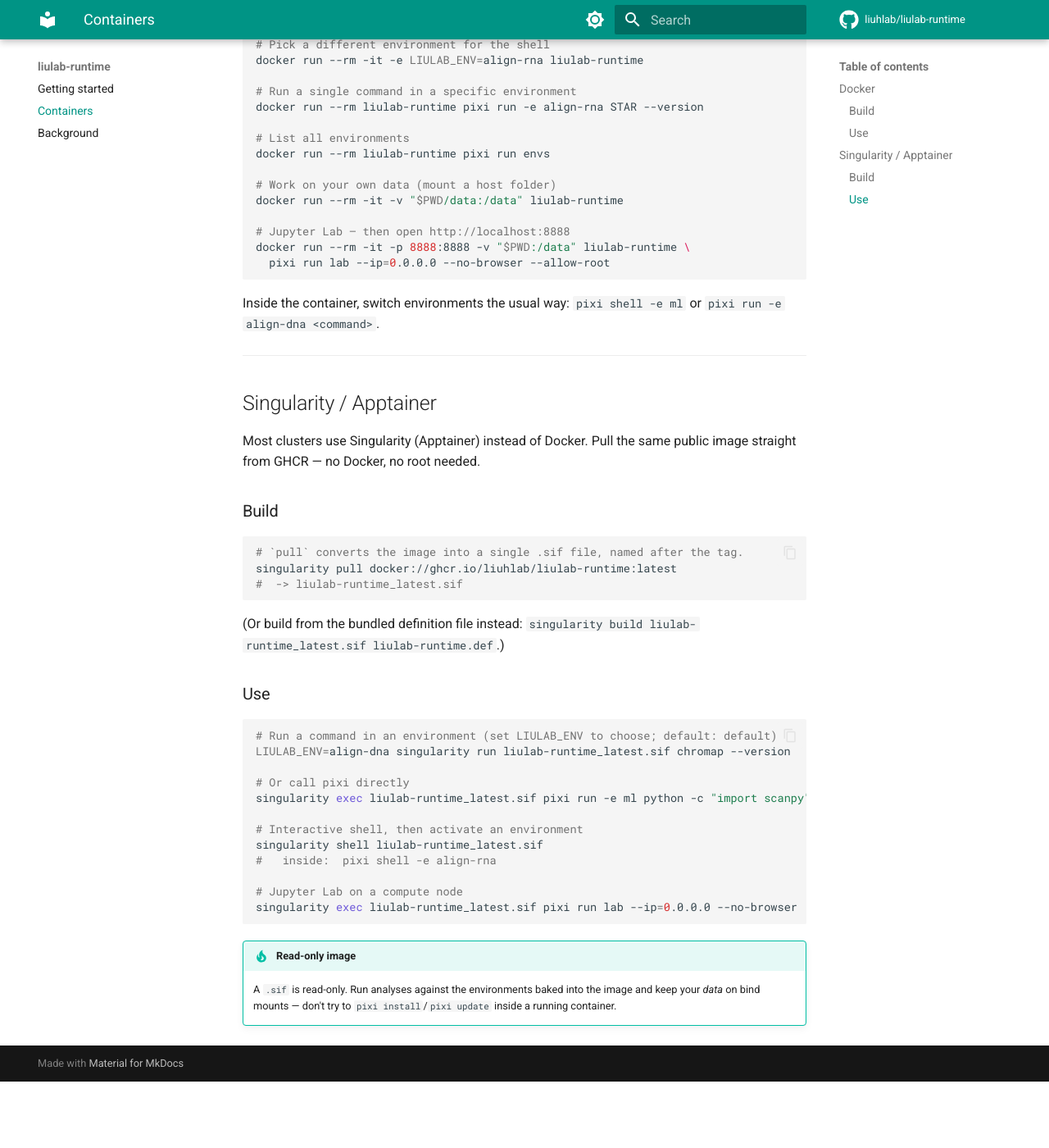
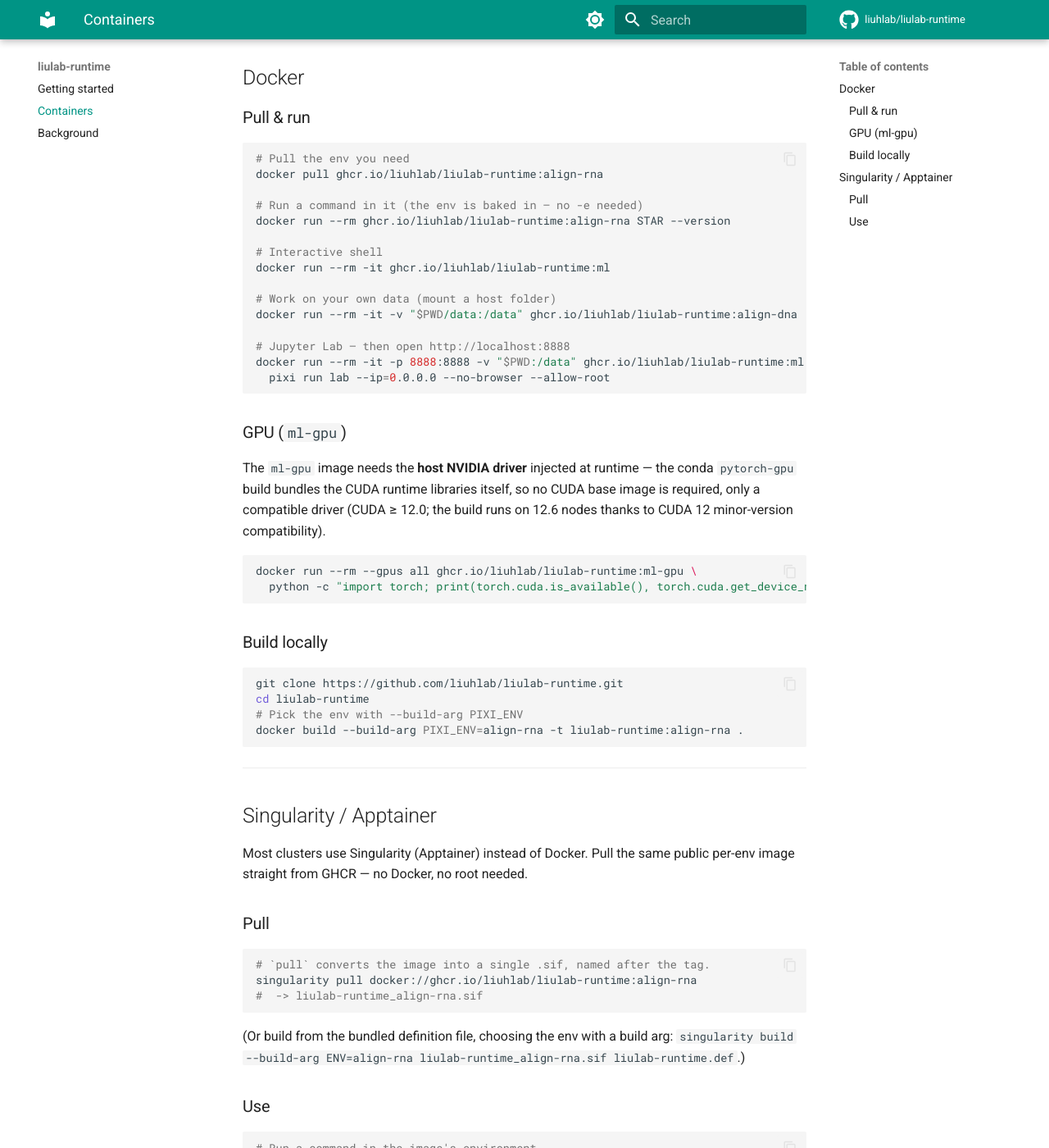
Before and after one commit to liuhlab/liulab-runtime, an MkDocs documentation site: the page built from docs/containers.md, in a window 1280 px wide and 1400 px high, scrolled down 841 px. Shown: the whole window at 82% size. Built offline with MkDocs 1.6.1 and Material for MkDocs 9.7.7, drawn with Linux system fonts in a browser that asks for light colours; comment, search, counter and statistics services are not loaded; before the commit the page ends 2160 px from its top, so only the background shows below that; some of the changed text lies outside the part shown.

Commit message:
feat(docker): one image per environment, driven by an editable list
Replace the single all-envs container with per-environment images so each
user pulls only what they need (the combined image otherwise forced every
CPU-only node to pull ml-gpu's ~12 GB CUDA stack). Also de-stales the build,
which still referenced the removed `single-cell` env.

- pyproject.toml: new `[tool.liulab-runtime].docker-environments` list
  (ENVS_FOR_DOCKER) — the single editable source of truth for which envs are
  published. pixi ignores non-`[tool.pixi.*]` tables, so it's inert.
- Dockerfile: build ONE env chosen by `--build-arg PIXI_ENV=<env>`; per-env
  smoke test (case); `ENV LIULAB_ENV=$PIXI_ENV` so the entrypoint defaults to
  the baked env. Base layers are shared across env images at the registry.
- .github/workflows/docker.yml: a `matrix` job reads the list from pyproject
  (tomllib) and fans out one build per env; tags `:<env>` (moving) and
  `:<env>-<version>` (on release tags); no bare `:latest`. fail-fast off +
  free-disk step for the large ml-gpu image.
- liulab-runtime.def: `{{ ENV }}`-parameterized, de-staled.
- docker-entrypoint.sh: comment only (behaviour unchanged; now keys off the
  baked LIULAB_ENV).
- docs/containers.md + README: per-env pull/run instructions, incl. GPU
  (`--gpus all` / `--nv`; conda pytorch-gpu bundles the CUDA runtime, host
  driver >=12.x).

Local checks: docker-environments parses via the CI one-liner; docs build
--strict passes; workflow YAML valid. Full image build/push validated
separately (no docker daemon on the dev node).

Co-Authored-By: Claude Opus 4.8 (1M context) <noreply@anthropic.com>

````diff
--- a/docs/containers.md
+++ b/docs/containers.md
@@ -1,95 +1,116 @@
 # Containers (Docker & Singularity)
 
-Prefer not to install pixi at all? The whole runtime — **every**
-environment — ships as a single container image. This is handy on shared
-servers and HPC clusters, or anywhere you want a guaranteed-identical
-setup. It's especially useful on **older Linux systems** (e.g. CentOS 7),
-where a direct `pixi install` can be hard or impossible because the host
-is too old: the container carries its own modern userspace, so it only
-needs a compatible kernel — not an up-to-date OS.
+Prefer not to install pixi at all? Each environment ships as its **own**
+container image, so you pull only the one you need. This is handy on shared
+servers and HPC clusters, or anywhere you want a guaranteed-identical setup.
+It's especially useful on **older Linux systems** (e.g. CentOS 7), where a
+direct `pixi install` can be hard or impossible because the host is too old:
+the container carries its own modern userspace, so it only needs a compatible
+kernel — not an up-to-date OS.
+
+Images are published to GHCR, one tag per environment:
+
+| Image | Contains |
+| ----- | -------- |
+| `ghcr.io/liuhlab/liulab-runtime:align-rna` | RNA-seq alignment (STAR + QC) |
+| `ghcr.io/liuhlab/liulab-runtime:align-dna` | DNA-seq alignment (chromap + QC) |
+| `ghcr.io/liuhlab/liulab-runtime:ml`        | PyTorch (CPU/MPS) + scvi-tools + scanpy |
+| `ghcr.io/liuhlab/liulab-runtime:ml-gpu`    | The ML stack built against an NVIDIA CUDA GPU |
+
+Each image holds a **single** environment (baked in — no need to pick one at
+runtime). A moving `:<env>` tag tracks the latest build; released versions are
+also pinned as `:<env>-<version>` (e.g. `:align-rna-2026.7.3`). Which envs are
+published is the `docker-environments` list in `pyproject.toml`.
 
 !!! warning "amd64 only"
-    The runtime defines a `linux-64` platform but no `linux-aarch64`
-    one, so the image is **amd64-only**. On an Apple Silicon Mac it runs
-    emulated — add `--platform=linux/amd64` to your `docker` commands.
+    The runtime defines a `linux-64` platform but no `linux-aarch64` one, so
+    the images are **amd64-only**. On an Apple Silicon Mac they run emulated —
+    add `--platform=linux/amd64` to your `docker` commands.
 
 ---
 
 ## Docker
 
-### Build
+### Pull & run
+
+```bash
+# Pull the env you need
+docker pull ghcr.io/liuhlab/liulab-runtime:align-rna
+
+# Run a command in it (the env is baked in — no -e needed)
+docker run --rm ghcr.io/liuhlab/liulab-runtime:align-rna STAR --version
+
+# Interactive shell
+docker run --rm -it ghcr.io/liuhlab/liulab-runtime:ml
+
+# Work on your own data (mount a host folder)
+docker run --rm -it -v "$PWD/data:/data" ghcr.io/liuhlab/liulab-runtime:align-dna
+
+# Jupyter Lab — then open http://localhost:8888
+docker run --rm -it -p 8888:8888 -v "$PWD:/data" ghcr.io/liuhlab/liulab-runtime:ml \
+  pixi run lab --ip=0.0.0.0 --no-browser --allow-root
+```
+
+### GPU (`ml-gpu`)
+
+The `ml-gpu` image needs the **host NVIDIA driver** injected at runtime — the
+conda `pytorch-gpu` build bundles the CUDA runtime libraries itself, so no CUDA
+base image is required, only a compatible driver (CUDA ≥ 12.0; the build runs
+on 12.6 nodes thanks to CUDA 12 minor-version compatibility).
+
+```bash
+docker run --rm --gpus all ghcr.io/liuhlab/liulab-runtime:ml-gpu \
+  python -c "import torch; print(torch.cuda.is_available(), torch.cuda.get_device_name(0))"
+```
+
+### Build locally
 
 ```bash
 git clone https://github.com/liuhlab/liulab-runtime.git
 cd liulab-runtime
-docker build -t liulab-runtime:latest .
+# Pick the env with --build-arg PIXI_ENV
+docker build --build-arg PIXI_ENV=align-rna -t liulab-runtime:align-rna .
 ```
-
-The first build solves and downloads every environment, so it takes a
-while; later builds reuse the cache.
-
-### Use
-
-```bash
-# Interactive shell in the default analysis environment
-docker run --rm -it liulab-runtime
-
-# Pick a different environment for the shell
-docker run --rm -it -e LIULAB_ENV=align-rna liulab-runtime
-
-# Run a single command in a specific environment
-docker run --rm liulab-runtime pixi run -e align-rna STAR --version
-
-# List all environments
-docker run --rm liulab-runtime pixi run envs
-
-# Work on your own data (mount a host folder)
-docker run --rm -it -v "$PWD/data:/data" liulab-runtime
-
-# Jupyter Lab — then open http://localhost:8888
-docker run --rm -it -p 8888:8888 -v "$PWD:/data" liulab-runtime \
-  pixi run lab --ip=0.0.0.0 --no-browser --allow-root
-```
-
-Inside the container, switch environments the usual way:
-`pixi shell -e ml` or `pixi run -e align-dna <command>`.
 
 ---
 
 ## Singularity / Apptainer
 
-Most clusters use Singularity (Apptainer) instead of Docker. Pull the
-same public image straight from GHCR — no Docker, no root needed.
+Most clusters use Singularity (Apptainer) instead of Docker. Pull the same
+public per-env image straight from GHCR — no Docker, no root needed.
 
-### Build
+### Pull
 
 ```bash
-# `pull` converts the image into a single .sif file, named after the tag.
-singularity pull docker://ghcr.io/liuhlab/liulab-runtime:latest
-#  -> liulab-runtime_latest.sif
+# `pull` converts the image into a single .sif, named after the tag.
+singularity pull docker://ghcr.io/liuhlab/liulab-runtime:align-rna
+#  -> liulab-runtime_align-rna.sif
 ```
 
-(Or build from the bundled definition file instead:
-`singularity build liulab-runtime_latest.sif liulab-runtime.def`.)
+(Or build from the bundled definition file, choosing the env with a build arg:
+`singularity build --build-arg ENV=align-rna liulab-runtime_align-rna.sif liulab-runtime.def`.)
 
 ### Use
 
 ```bash
-# Run a command in an environment (set LIULAB_ENV to choose; default: default)
-LIULAB_ENV=align-dna singularity run liulab-runtime_latest.sif chromap --version
+# Run a command in the image's environment
+singularity run  liulab-runtime_align-dna.sif chromap --version
+singularity exec liulab-runtime_ml.sif pixi run python -c "import scanpy"
 
-# Or call pixi directly
-singularity exec liulab-runtime_latest.sif pixi run -e ml python -c "import scanpy"
+# Interactive shell
+singularity shell liulab-runtime_align-rna.sif
+#   inside:  pixi shell
 
-# Interactive shell, then activate an environment
-singularity shell liulab-runtime_latest.sif
-#   inside:  pixi shell -e align-rna
+# GPU image — add --nv so the host driver is visible
+singularity run --nv liulab-runtime_ml-gpu.sif \
+  python -c "import torch; print(torch.cuda.is_available(), torch.cuda.get_device_name(0))"
 
 # Jupyter Lab on a compute node
-singularity exec liulab-runtime_latest.sif pixi run lab --ip=0.0.0.0 --no-browser
+singularity exec liulab-runtime_ml.sif pixi run lab --ip=0.0.0.0 --no-browser
 ```
 
 !!! tip "Read-only image"
-    A `.sif` is read-only. Run analyses against the environments baked
-    into the image and keep your *data* on bind mounts — don't try to
-    `pixi install`/`pixi update` inside a running container.
+    A `.sif` is read-only, and each image carries just one environment. Run
+    analyses against the baked-in env and keep your *data* on bind mounts —
+    don't try to `pixi install`/`pixi update` inside a running container. Need a
+    different environment? Pull its image tag.
````
Also changed, not shown: README.md (+18 -10 lines), pyproject.toml (+8 -0 lines), 4 other files.
